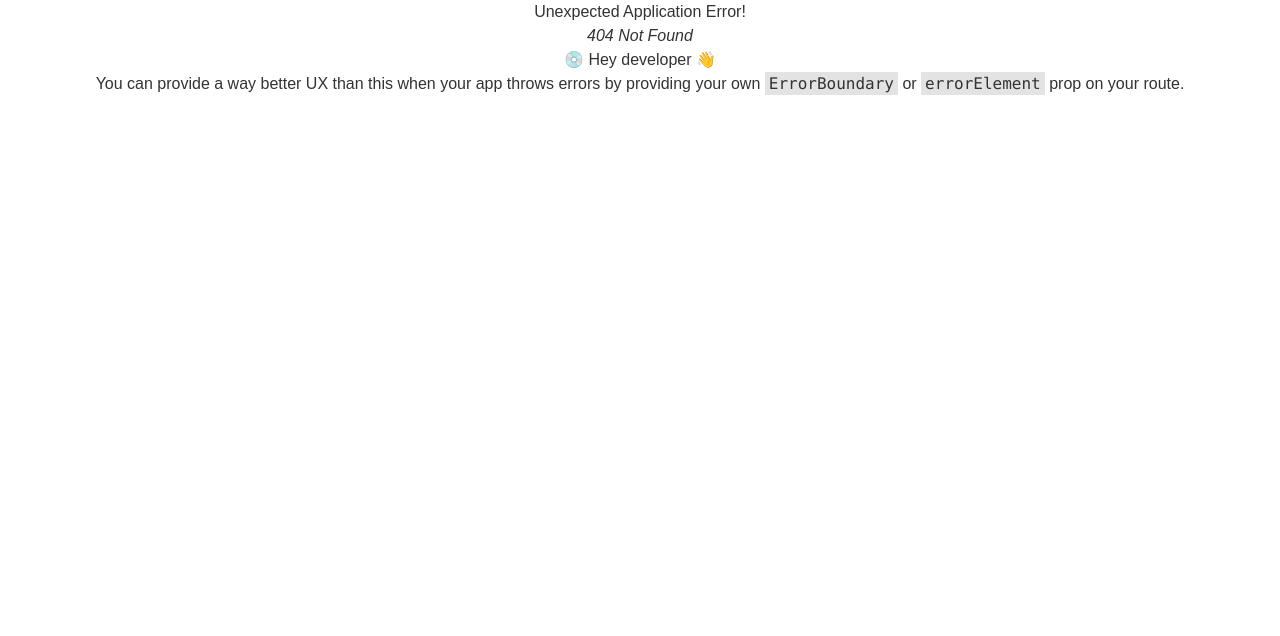
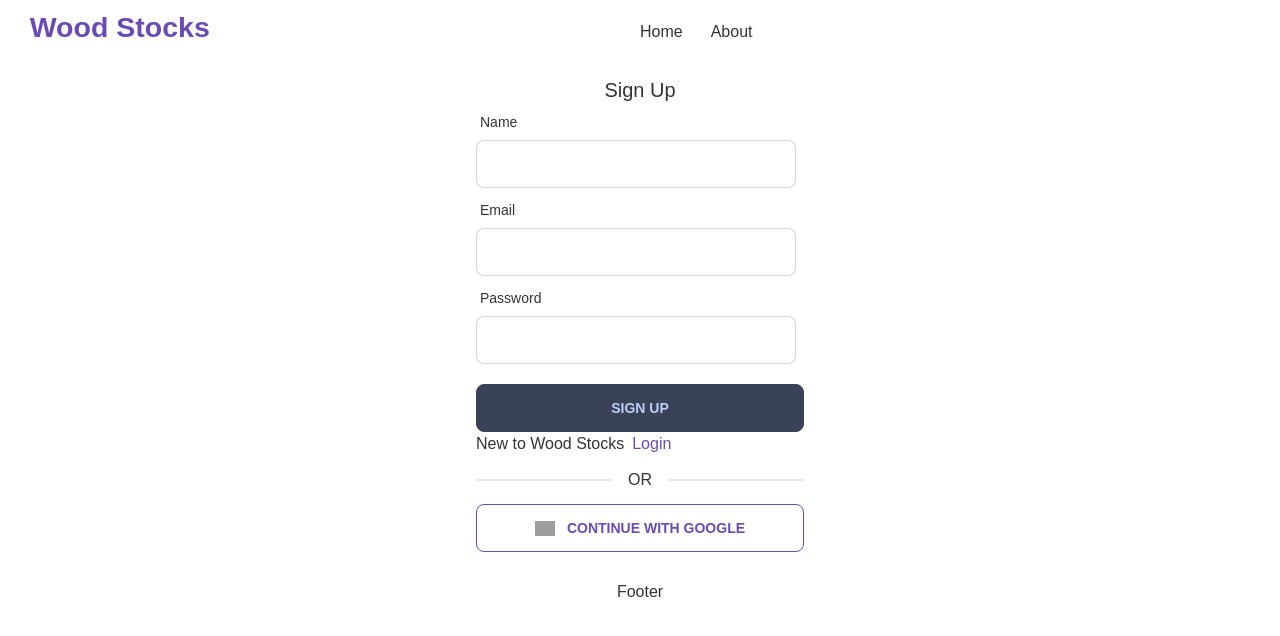
Before and after one commit to golamrabbani93/wood-stocks, a React (Create React App) app: page /signup in a window 1280 px wide. Before the commit this address had no page. Shown: the top 636 px of the page. Built offline with nearby package versions, Linux system fonts and the light colour scheme; grey boxes are pictures that could not be loaded.

Commit message:
install firebase and create signup page

```diff
--- a/package.json
+++ b/package.json
@@ -8,8 +8,10 @@
     "@testing-library/react": "^13.4.0",
     "@testing-library/user-event": "^13.5.0",
     "daisyui": "^2.41.0",
+    "firebase": "^9.14.0",
     "react": "^18.2.0",
     "react-dom": "^18.2.0",
+    "react-hook-form": "^7.39.5",
     "react-router-dom": "^6.4.3",
     "react-scripts": "5.0.1",
     "web-vitals": "^2.1.4"
--- a/src/Routes/Routes/Routes.js
+++ b/src/Routes/Routes/Routes.js
@@ -2,6 +2,7 @@ import {createBrowserRouter} from 'react-router-dom';
 import Main from '../../Layouts/Main/Main';
 import Home from '../../pages/Home/Home/Home/Home';
 import CategoryProducts from '../../pages/Shared/CategoryProducts/CategoryProducts';
+import SignUp from '../../pages/Shared/SignUp/SignUp';
 
 export const router = createBrowserRouter([
 	{
@@ -17,6 +18,11 @@ export const router = createBrowserRouter([
 				loader: ({params}) => fetch(`http://localhost:5000/products/${params.category_id}`),
 				element: <CategoryProducts></CategoryProducts>,
 			},
+
+			{
+				path: '/signup',
+				element: <SignUp></SignUp>,
+			},
 		],
 	},
 ]);
--- /dev/null
+++ b/src/firebase/firebase.config.js
@@ -0,0 +1,19 @@
+// Import the functions you need from the SDKs you need
+import {initializeApp} from 'firebase/app';
+// TODO: Add SDKs for Firebase products that you want to use
+// https://firebase.google.com/docs/web/setup#available-libraries
+
+// Your web app's Firebase configuration
+const firebaseConfig = {
+	apiKey: process.env.REACT_APP_apiKey,
+	authDomain: process.env.REACT_APP_authDomain,
+	projectId: process.env.REACT_APP_projectId,
+	storageBucket: process.env.REACT_APP_storageBucket,
+	messagingSenderId: process.env.REACT_APP_messagingSenderId,
+	appId: process.env.REACT_APP_appId,
+};
+
+// Initialize Firebase
+const app = initializeApp(firebaseConfig);
+
+export default app;
--- /dev/null
+++ b/src/pages/Shared/SignUp/SignUp.js
@@ -0,0 +1,94 @@
+import React, {useState} from 'react';
+import {useForm} from 'react-hook-form';
+import {Link} from 'react-router-dom';
+const SignUp = () => {
+	const {
+		register,
+		handleSubmit,
+		formState: {errors},
+		reset,
+	} = useForm();
+	const [error, setError] = useState('');
+	const handleSignUp = (data) => {
+		console.log(data);
+		reset();
+	};
+	return (
+		<div className=" flex justify-center items-center text-left">
+			<div className="w-96 p-7 pt-3">
+				<h2 className="text-xl text-center">Sign Up</h2>
+				<form onSubmit={handleSubmit(handleSignUp)}>
+					<div className="form-control w-full max-w-xs">
+						<label className="label">
+							<span className="label-text">Name</span>
+						</label>
+						<input
+							type="text"
+							{...register('name', {
+								required: 'Please Enter Your Name',
+							})}
+							className="input input-bordered w-full max-w-xs"
+						/>
+						<span className="mt-1">
+							{errors.name && <p className="text-red-500">{errors.name.message}</p>}
+						</span>
+					</div>
+					<div className="form-control w-full max-w-xs">
+						<label className="label">
+							<span className="label-text">Email</span>
+						</label>
+						<input
+							type="email"
+							{...register('email', {
+								required: 'Please Enter Your E-mail',
+							})}
+							className="input input-bordered w-full max-w-xs"
+						/>
+						<span className="mt-1">
+							{errors.email && <p className="text-red-500">{errors.email.message}</p>}
+						</span>
+					</div>
+					<div className="form-control w-full max-w-xs">
+						<label className="label">
+							<span className="label-text">Password</span>
+						</label>
+						<input
+							type="password"
+							{...register('password', {
+								required: 'Please Enter Password',
+								minLength: {value: 6, message: 'Password must be at-least 6 characters '},
+								pattern: {
+									value: /(?=.*[A-Z])(?=.*[!@#$&*])(?=.*[0-9])/,
+									message: 'Password must have uppercase, number and special characters',
+								},
+							})}
+							className="input input-bordered w-full max-w-xs"
+						/>
+						<span className="mt-1">
+							{errors.password && <p className="text-red-500">{errors.password.message}</p>}
+						</span>
+					</div>
+					<input className="btn btn-accent w-full mt-4" value="Sign Up" type="submit" />
+					<span className="mt-1"> {error && <p className="text-red-600">{error}</p>}</span>
+				</form>
+				<p>
+					New to Wood Stocks
+					<Link className="text-primary" to="/login">
+						<span className=" ml-2">Login</span>
+					</Link>
+				</p>
+				<div className="divider">OR</div>
+				<button className="btn btn-outline btn-primary w-full flex justify-center items-center">
+					<img
+						src="https://upload.wikimedia.org/wikipedia/commons/thumb/5/53/Google_%22G%22_Logo.svg/1200px-Google_%22G%22_Logo.svg.png"
+						alt=""
+						className="w-5 block"
+					/>
+					<span className="ml-3">CONTINUE WITH GOOGLE</span>
+				</button>
+			</div>
+		</div>
+	);
+};
+
+export default SignUp;
```
Also changed, not shown: 1 other file (tests, documents, lock files or other folders).
